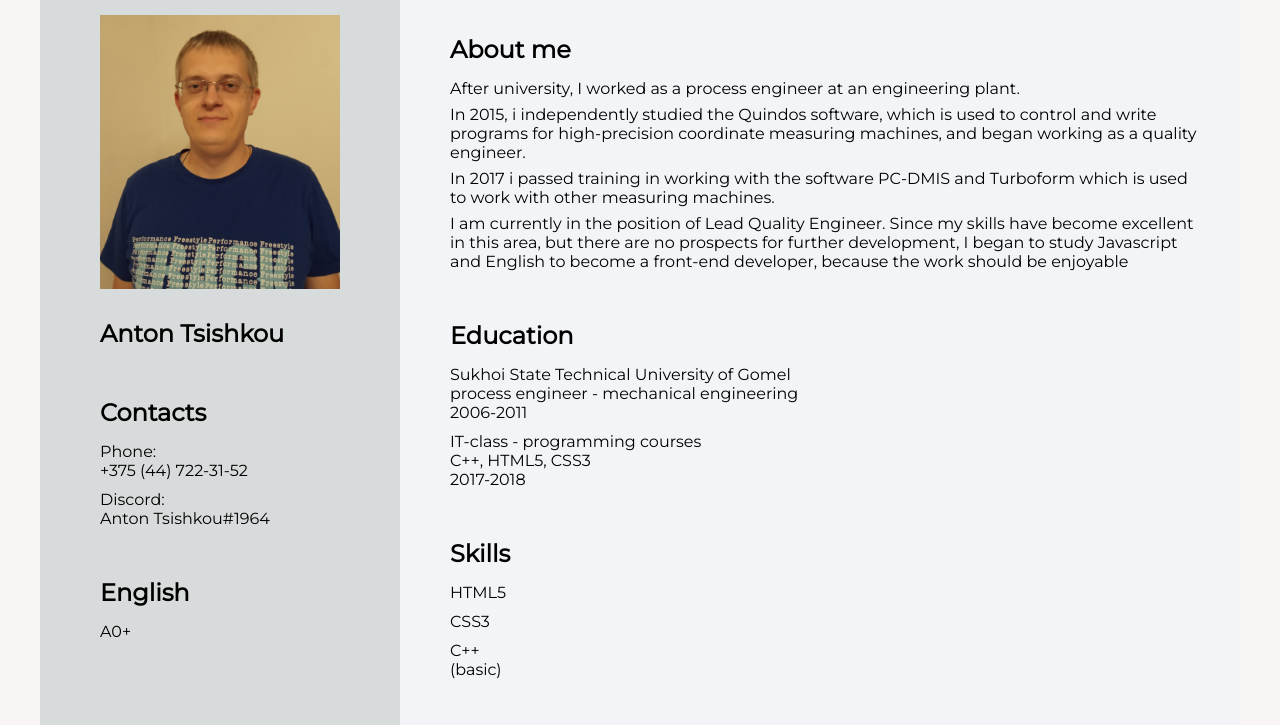
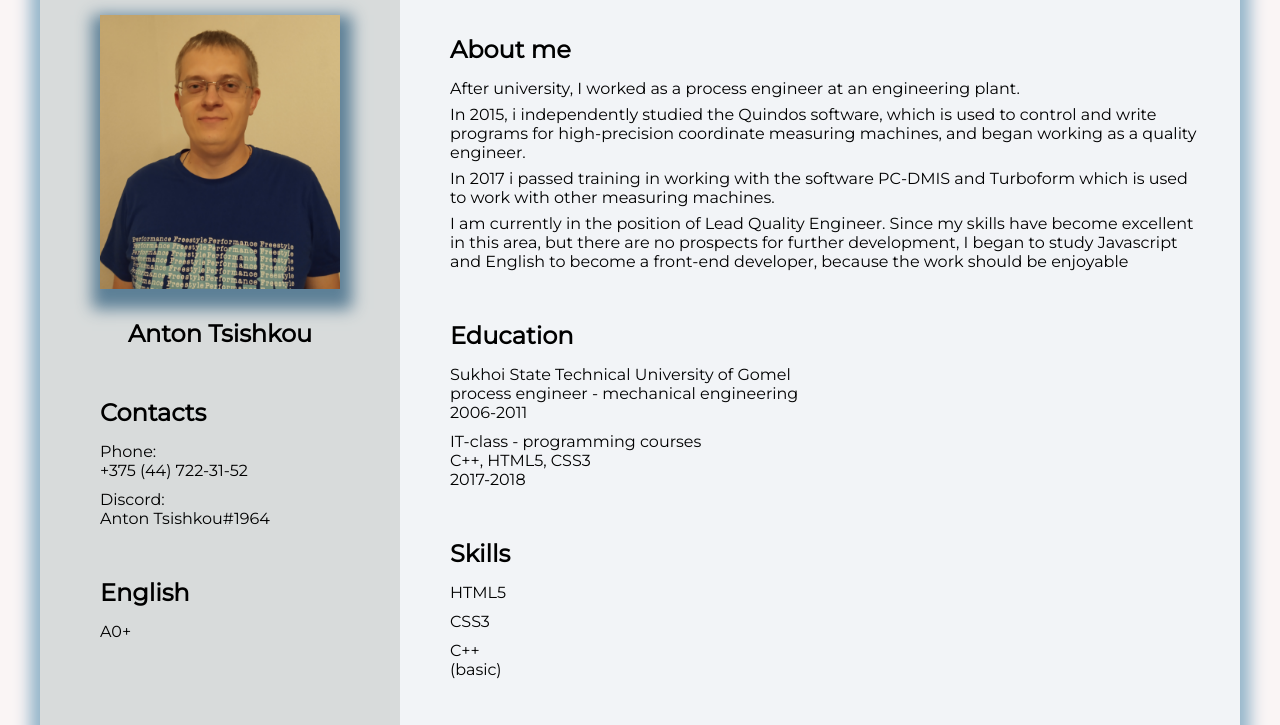
Before and after one commit to FootHand/rsschool-cv, a plain HTML site: page index.html in a window 1280 px wide. Shown: the part 75-800 px from the top of the page. Drawn offline with Linux system fonts and the light colour scheme.

Commit message:
feat: add css styles for pictures

```diff
--- a/css/style.css
+++ b/css/style.css
@@ -9,6 +9,7 @@ body {
     max-width: 1200px;
     background-color: rgb(250, 245, 245);
     font-family: 'Montserrat', sans-serif;
+    box-shadow: 0 10px 15px 10px rgb(147, 180, 201);
 }
 
 .header {
@@ -91,10 +92,12 @@ a:hover {
     display: block;
     max-width: 100%;
     height: auto;
+    box-shadow: 2px 10px 15px 10px rgb(93, 128, 151);
 }
 
 h1 {
     margin-bottom: 30px;
+    text-align: center;
 }
 
 .container-right {
```
